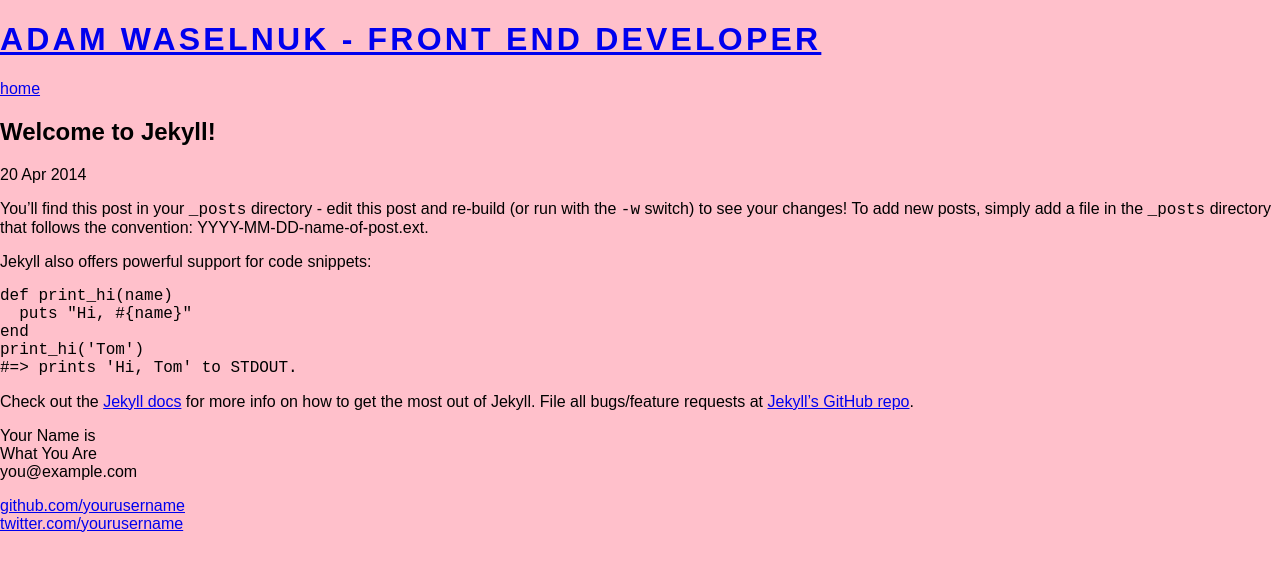
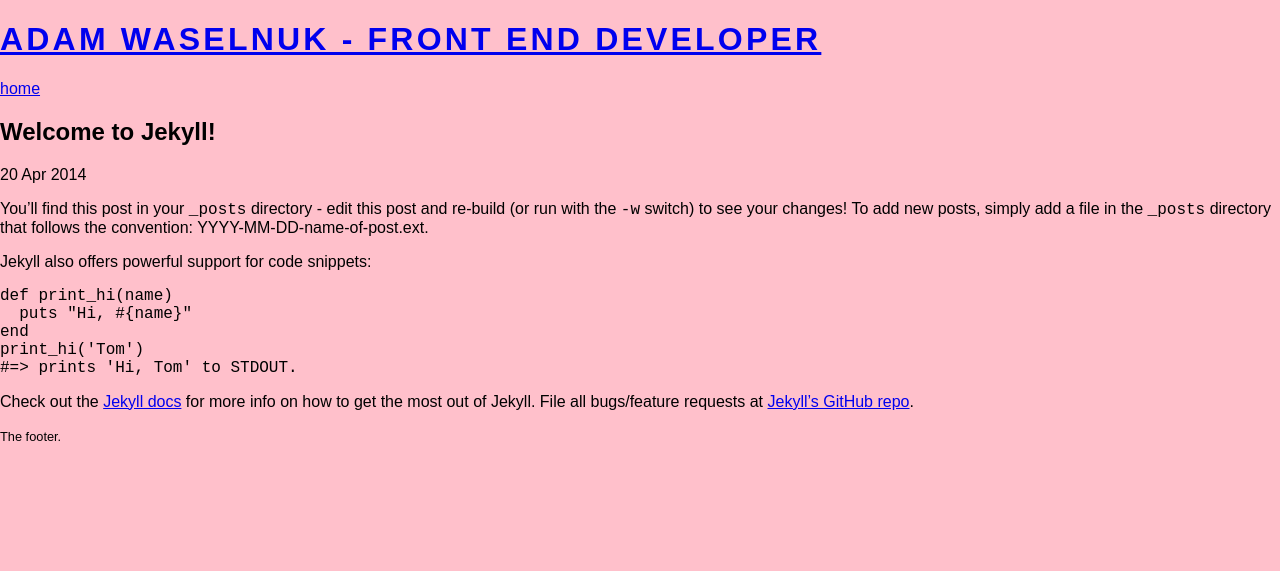
Before and after one commit to AWaselnuk/AWaselnuk.github.io, a Jekyll site: the page built from _posts/2014-04-20-welcome-to-jekyll.markdown, in a window 1280 px wide. Shown: the top 571 px of the page. Built offline with Jekyll 4.4.1, drawn with Linux system fonts in a browser that asks for light colours; Markdown is read by kramdown in place of the engine named in the settings.

Commit message:
Structuring

```diff
--- /dev/null
+++ b/_includes/footer.html
@@ -0,0 +1,3 @@
+<footer>
+  <small>The footer.</small>
+</footer>
--- /dev/null
+++ b/_includes/head.html
@@ -0,0 +1,11 @@
+<head>
+  <meta charset="utf-8">
+  <meta http-equiv="X-UA-Compatible" content="IE=edge,chrome=1">
+  <meta name="author" content="{{site.author}}">
+  <meta name="description" content="{{site.description}}">
+  <meta name="viewport" content="width=device-width, initial-scale=1">
+  <title>{{ page.title }}</title>
+  <!-- Custom CSS -->
+  <link rel="stylesheet" href="/css/main.css">
+  {% include typekit.html %}
+</head>
--- /dev/null
+++ b/_includes/typekit.html
@@ -0,0 +1,10 @@
+<!-- Load Typekit fonts -->
+<script>
+  (function(d) {
+    var config = {
+      kitId: 'pgy2sfq',
+      scriptTimeout: 3000
+    },
+    h=d.documentElement,t=setTimeout(function(){h.className=h.className.replace(/\bwf-loading\b/g,"")+" wf-inactive";},config.scriptTimeout),tk=d.createElement("script"),f=false,s=d.getElementsByTagName("script")[0],a;h.className+=" wf-loading";tk.src='//use.typekit.net/'+config.kitId+'.js';tk.async=true;tk.onload=tk.onreadystatechange=function(){a=this.readyState;if(f||a&&a!="complete"&&a!="loaded")return;f=true;clearTimeout(t);try{Typekit.load(config)}catch(e){}};s.parentNode.insertBefore(tk,s)
+  })(document);
+</script>
--- a/_layouts/default.html
+++ b/_layouts/default.html
@@ -1,42 +1,23 @@
 <!DOCTYPE html>
 <html>
-    <head>
-        <meta charset="utf-8">
-        <meta http-equiv="X-UA-Compatible" content="IE=edge,chrome=1">
-        <title>{{ page.title }}</title>
-        <meta name="viewport" content="width=device-width">
+  {% include head.html %}
 
-        <!-- Custom CSS -->
-        <link rel="stylesheet" href="/css/main.css">
-
-    </head>
   <body>
 
-        <div class="site">
     <div class="header">
       <h1 class="title"><a href="/">{{ site.name }}</a></h1>
       <a class="extra" href="/">home</a>
     </div>
 
+    <nav></nav>
+
+    <main>
       {{ content }}
+    </main>
 
+    {% include footer.html %}
 
-          <div class="footer">
-            <div class="contact">
-              <p>
-                Your Name is<br />
-                What You Are<br />
-                you@example.com
-              </p>
-            </div>
-            <div class="contact">
-              <p>
-                <a href="https://github.com/yourusername">github.com/yourusername</a><br />
-                <a href="https://twitter.com/yourusername">twitter.com/yourusername</a><br />
-              </p>
-            </div>
-          </div>
-        </div>
-
+    <!-- Scripts -->
+    <script src="/js/main.js"></script>
   </body>
 </html>
```
Also changed, not shown: js/main.js (added). Lines whose indentation alone changed are shown as unchanged.
